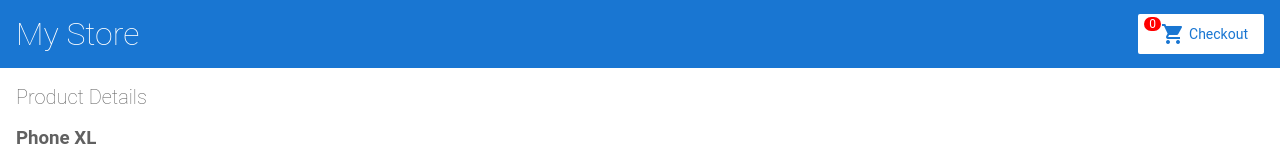
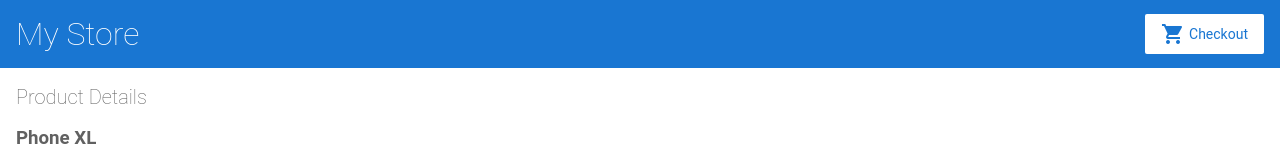
Before and after one commit to vijay42/angular-shopping-cart, an Angular app: page /products/0 in a window 1280 px wide. Shown: the top 160 px of the page. Built offline with nearby package versions, Linux system fonts and the light colour scheme.

Commit message:
5 files modified..... Lets do the Product Counter Latter

```diff
--- a/src/app/app.component.ts
+++ b/src/app/app.component.ts
@@ -5,7 +5,9 @@ import { Component } from '@angular/core';
   templateUrl: './app.component.html',
   styleUrls: [ './app.component.css' ]
 })
-export class AppComponent  {}
+export class AppComponent  {
+
+}
 
 
 /*
--- a/src/app/product-details/product-details.component.ts
+++ b/src/app/product-details/product-details.component.ts
@@ -3,7 +3,7 @@ import { ActivatedRoute } from '@angular/router';
 
 import { products } from '../products';
 import { CartService } from '../cart.service';
-import { Output, EventEmitter } from '@angular/core';
+
 
 @Component({
   selector: 'app-product-details',
@@ -13,7 +13,7 @@ import { Output, EventEmitter } from '@angular/core';
 export class ProductDetailsComponent implements OnInit {
 
   product;
- @Output() notifyCount = new EventEmitter();
+
   constructor(
     private route: ActivatedRoute,
     private cartService: CartService,
@@ -28,7 +28,6 @@ export class ProductDetailsComponent implements OnInit {
   addToCart(product1) {
     window.alert('Your product has been added to the cart!');
     this.cartService.addToCart(product1);
-    this.notifyCount.emit();
   }
 
 }
--- a/src/app/product-list/product-list.component.ts
+++ b/src/app/product-list/product-list.component.ts
@@ -14,6 +14,7 @@ export class ProductListComponent {
     window.alert('The product has been shared!');
   }
   onNotify() {
+
     window.alert('You will be notified when the product goes on sale');
   }
 }
--- a/src/app/top-bar/top-bar.component.html
+++ b/src/app/top-bar/top-bar.component.html
@@ -3,7 +3,7 @@
 </a>
 
 <a [routerLink]="['/cart']" class="button fancy-button">
-<span class='badge badge-warning' id='lblCartCount'> {{itemCount}} </span>
+<span *ngIf="itemCount > 0" class='badge badge-warning' id='lblCartCount'> {{itemCount}} </span>
 <i class="material-icons">shopping_cart
   </i>Checkout</a>
 <!--
--- a/src/app/top-bar/top-bar.component.ts
+++ b/src/app/top-bar/top-bar.component.ts
@@ -1,20 +1,23 @@
 import { Component, OnInit } from '@angular/core';
 import { CartService } from '../cart.service';
+
 
 @Component({
   selector: 'app-top-bar',
   templateUrl: './top-bar.component.html',
   styleUrls: ['./top-bar.component.css']
 })
-export class TopBarComponent implements OnInit {
-itemCount=0;
+export class TopBarComponent implements OnInit{
+
+itemCount;
  constructor(
     private cartService: CartService
   ) {
-    this.itemCount = this.cartService.getItems().length;
+
   }
 
   ngOnInit() {
+    this.itemCount = this.cartService.getItems().length;
   }
 
 }
```
